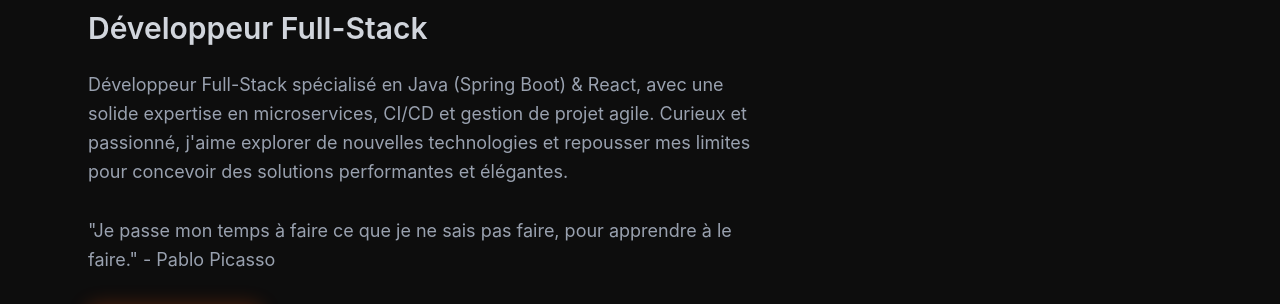
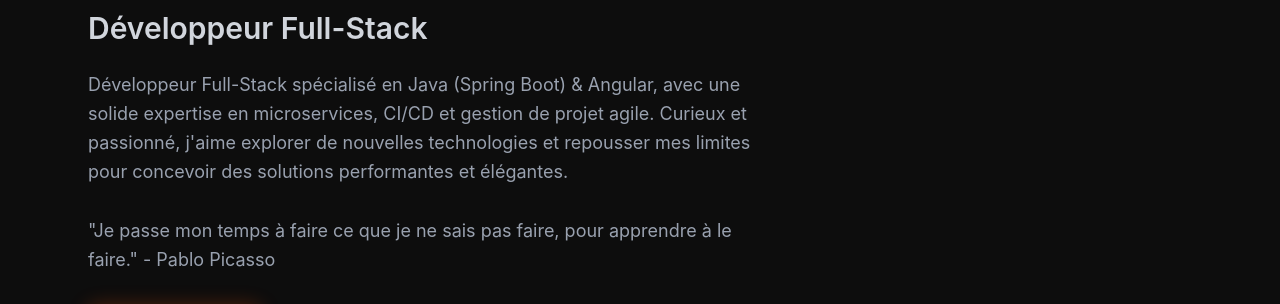
Before and after one commit to nassbld/nb-react-portfolio, a React (Vite) app: page / in a window 1280 px wide. Shown: the part 290-594 px from the top of the page. Built offline with nearby package versions, Linux system fonts and the light colour scheme.

Commit message:
Updating

```diff
--- a/src/i18n/translations.js
+++ b/src/i18n/translations.js
@@ -99,7 +99,7 @@ export const translations = {
         },
         personal: {
             title: "Développeur Full-Stack",
-            about: "Développeur Full-Stack spécialisé en Java (Spring Boot) & React, avec une solide expertise en microservices, CI/CD et gestion de projet agile. Curieux et passionné, j'aime explorer de nouvelles technologies et repousser mes limites pour concevoir des solutions performantes et élégantes.\n\n \"Je passe mon temps à faire ce que je ne sais pas faire, pour apprendre à le faire.\" - Pablo Picasso",
+            about: "Développeur Full-Stack spécialisé en Java (Spring Boot) & Angular, avec une solide expertise en microservices, CI/CD et gestion de projet agile. Curieux et passionné, j'aime explorer de nouvelles technologies et repousser mes limites pour concevoir des solutions performantes et élégantes.\n\n \"Je passe mon temps à faire ce que je ne sais pas faire, pour apprendre à le faire.\" - Pablo Picasso",
         },
     },
     en: {
@@ -143,7 +143,7 @@ export const translations = {
         },
         experiences: {
             1: {
-                role: "Full-Stack Developer",
+                role: "Software Engineer",
                 contract: "Apprenticeship then Permanent contract",
                 date: "Sept. 2022 – Apr. 2026",
                 tasks: [
@@ -204,7 +204,7 @@ export const translations = {
         },
         personal: {
             title: "Software Engineer",
-            about: "Full-Stack Developer specialized in Java (Spring Boot) & React, with strong expertise in microservices, CI/CD and agile project management. Curious and passionate, I love exploring new technologies and pushing my limits to build performant and elegant solutions.\n\n \"I am always doing what I cannot do yet, in order to learn how to do it.\" - Pablo Picasso",
+            about: "Software Engineer specialized in Java (Spring Boot) & Angular, with strong expertise in microservices, CI/CD and agile project management. Curious and passionate, I love exploring new technologies and pushing my limits to build performant and elegant solutions.\n\n \"I am always doing what I cannot do yet, in order to learn how to do it.\" - Pablo Picasso",
         },
     },
 };
```
